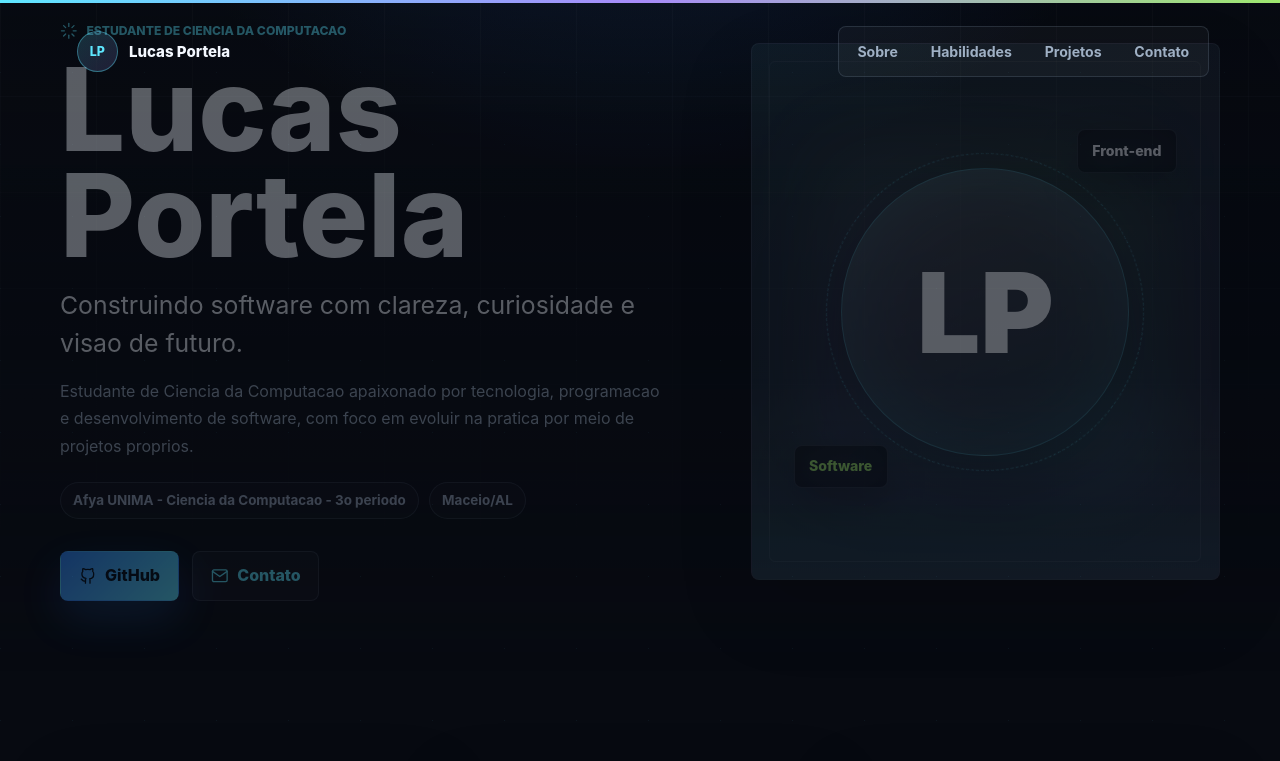
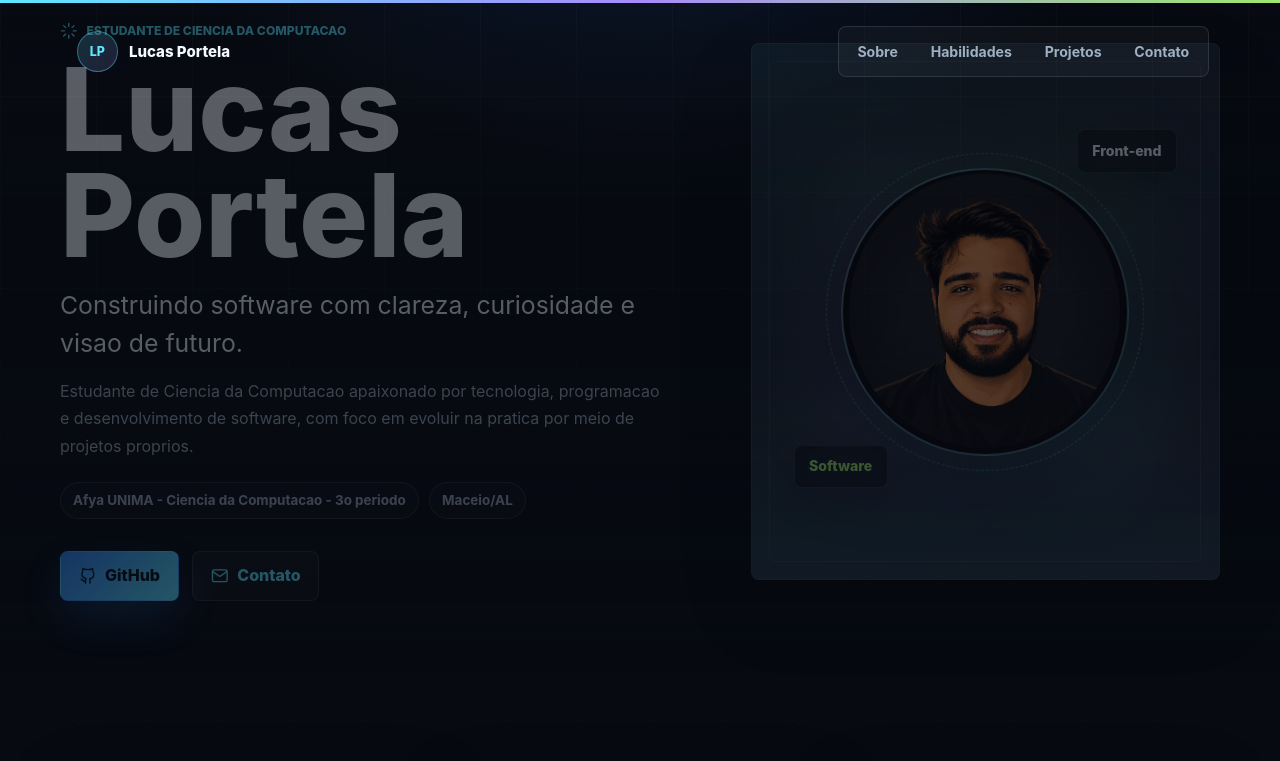
Before and after one commit to portelav/portfolio, a React (Vite) app: page / in a window 1280 px wide. Shown: the top 761 px of the page. Built offline with nearby package versions, Linux system fonts and the light colour scheme.

Commit message:
Add Lucas avatar to hero

```diff
--- a/src/App.tsx
+++ b/src/App.tsx
@@ -7,6 +7,7 @@ import {
   useTransform,
 } from "framer-motion";
 import { navItems, profile, projects, skills, stats } from "./content";
+import avatarLucas from "./assets/avatar-lucas.jpeg";
 
 type IconName = "github" | "linkedin" | "mail" | "arrow" | "code" | "spark";
 
@@ -156,7 +157,7 @@ export default function App() {
             <div className="avatar-card">
               <div className="avatar-card__glow" />
               <div className="avatar">
-                <span className="avatar__initials">LP</span>
+                <img src={avatarLucas} alt="Avatar ilustrado de Lucas Portela" />
                 <span className="avatar__ring" />
               </div>
               <div className="floating-chip floating-chip--top">Front-end</div>
--- a/src/styles.css
+++ b/src/styles.css
@@ -422,6 +422,7 @@ h3 {
   width: min(18rem, 64vw);
   aspect-ratio: 1;
   place-items: center;
+  overflow: visible;
   border: 1px solid rgba(94, 231, 255, 0.36);
   border-radius: 50%;
   background:
@@ -432,10 +433,16 @@ h3 {
     0 30px 90px rgba(0, 0, 0, 0.4);
 }
 
-.avatar__initials {
-  color: var(--text);
-  font-size: clamp(4.5rem, 9vw, 7rem);
-  font-weight: 860;
+.avatar img {
+  position: relative;
+  z-index: 1;
+  width: 100%;
+  height: 100%;
+  border: 1px solid rgba(255, 255, 255, 0.14);
+  border-radius: 50%;
+  object-fit: cover;
+  object-position: center;
+  box-shadow: inset 0 0 0 1px rgba(255, 255, 255, 0.08);
 }
 
 .avatar__ring {
```
Also changed, not shown: src/assets/avatar-lucas.jpeg (added).
